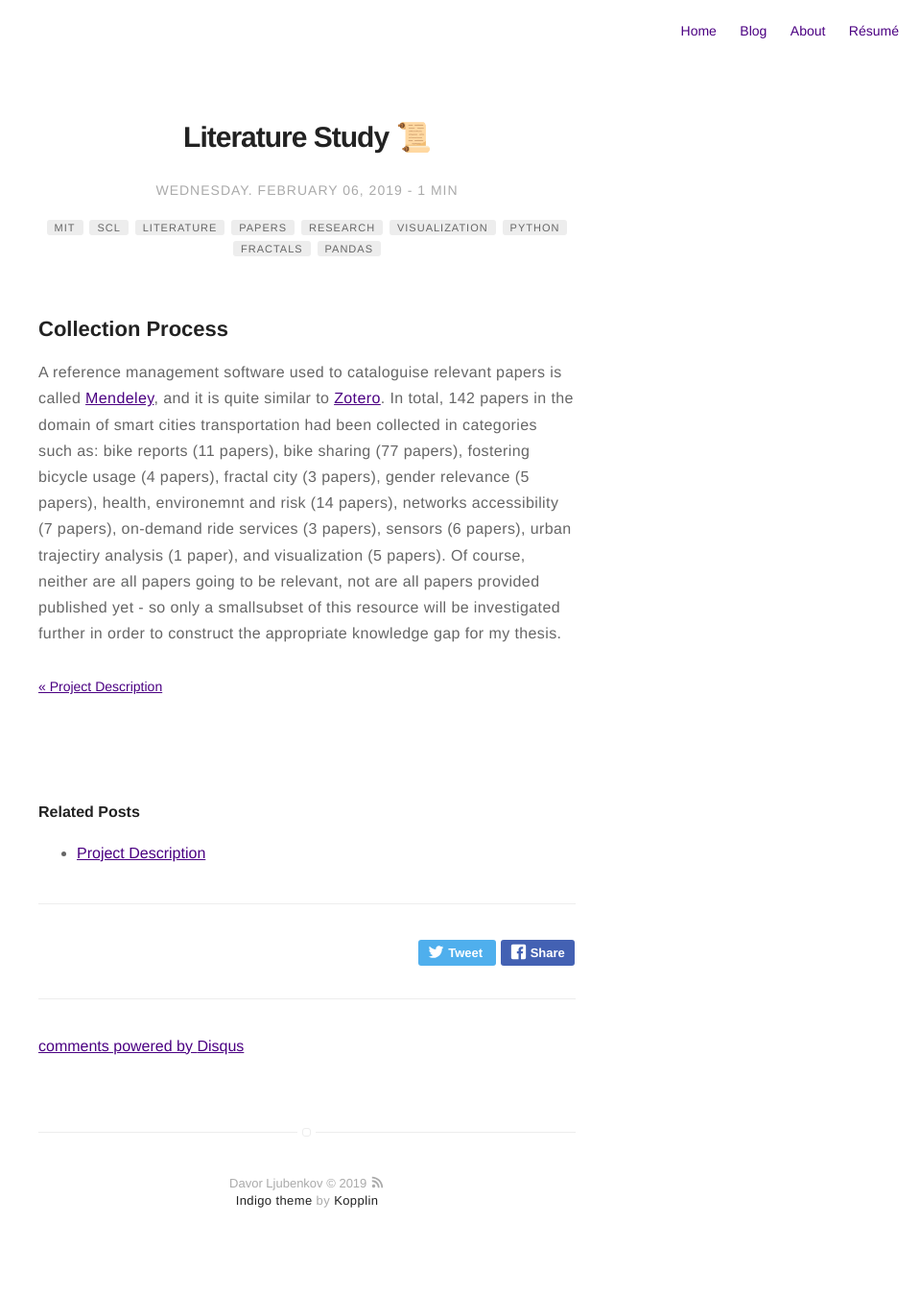
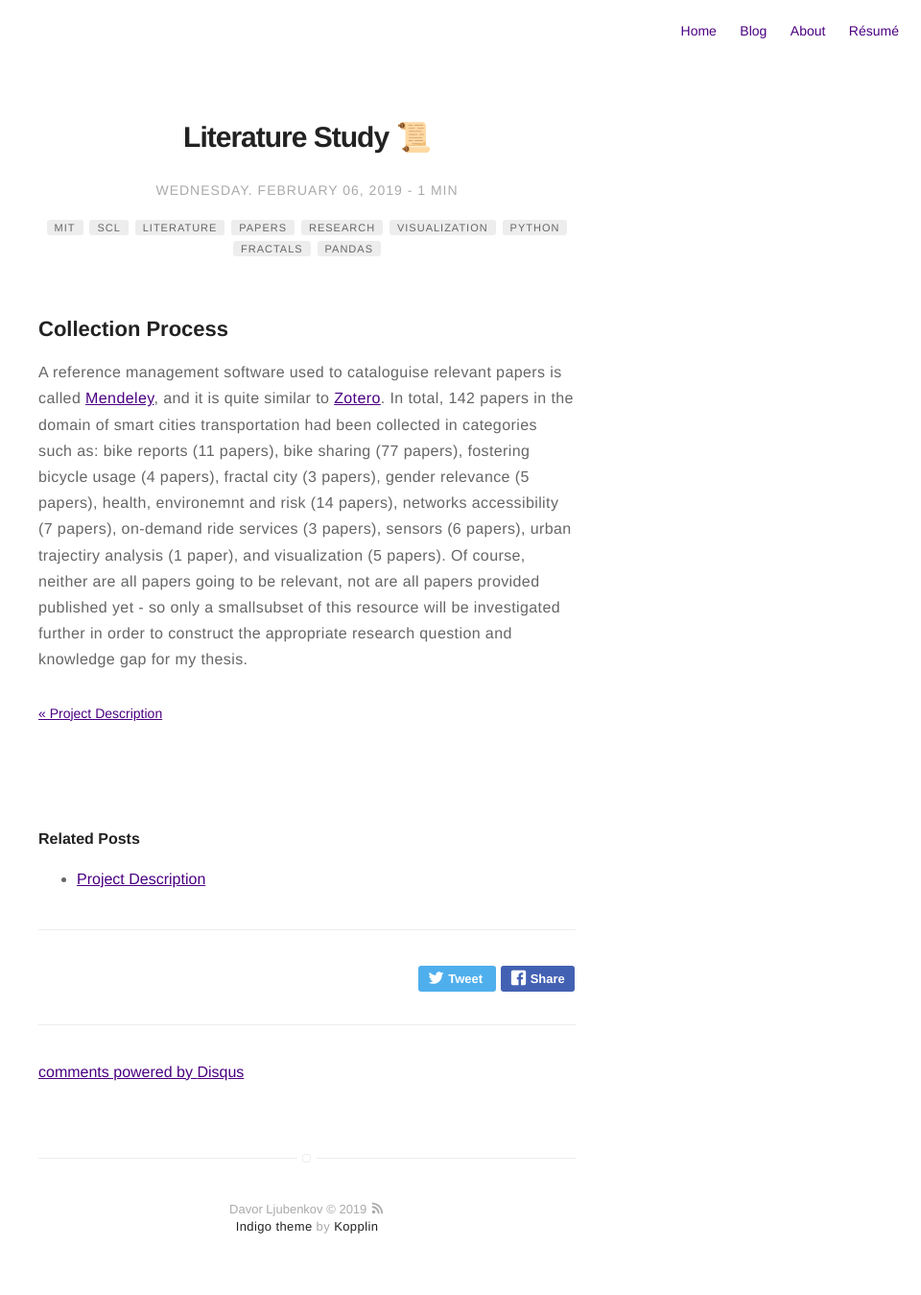
Before and after one commit to dljubenk/dljubenk.github.io, a Jekyll site: the page built from _posts/2019-02-06-literature-study.markdown, in a window 1280 px wide. Shown: the whole page at 96% size, without its empty margins (320-1280 px from the left). Built offline with Jekyll 4.4.1, drawn with Linux system fonts in a browser that asks for light colours; emoji names are drawn with the system emoji font; comment, search, counter and statistics services are not loaded; before the commit the page ends 1322 px from its top, so only the background shows below that.

Commit message:
Update 2019-02-06-literature-study.markdown

```diff
--- a/_posts/2019-02-06-literature-study.markdown
+++ b/_posts/2019-02-06-literature-study.markdown
@@ -24,4 +24,4 @@ jemoji: '<img class="emoji" title=":scroll:" alt=":scroll:" src="https://assets.
 ## Collection Process
 
 A reference management software used to cataloguise relevant papers is called [Mendeley](https://www.mendeley.com/newsfeed), and it is quite similar to [Zotero](https://www.zotero.org/).
-In total, 142 papers in the domain of smart cities transportation had been collected in categories such as: bike reports (11 papers), bike sharing (77 papers), fostering bicycle usage (4 papers), fractal city (3 papers), gender relevance (5 papers), health, environemnt and risk (14 papers), networks accessibility (7 papers), on-demand ride services (3 papers), sensors (6 papers), urban trajectiry analysis (1 paper), and visualization (5 papers). Of course, neither are all papers going to be relevant, not are all papers provided published yet - so only a smallsubset of this resource will be investigated further in order to construct the appropriate knowledge gap for my thesis.
+In total, 142 papers in the domain of smart cities transportation had been collected in categories such as: bike reports (11 papers), bike sharing (77 papers), fostering bicycle usage (4 papers), fractal city (3 papers), gender relevance (5 papers), health, environemnt and risk (14 papers), networks accessibility (7 papers), on-demand ride services (3 papers), sensors (6 papers), urban trajectiry analysis (1 paper), and visualization (5 papers). Of course, neither are all papers going to be relevant, not are all papers provided published yet - so only a smallsubset of this resource will be investigated further in order to construct the appropriate research question and knowledge gap for my thesis.
```
